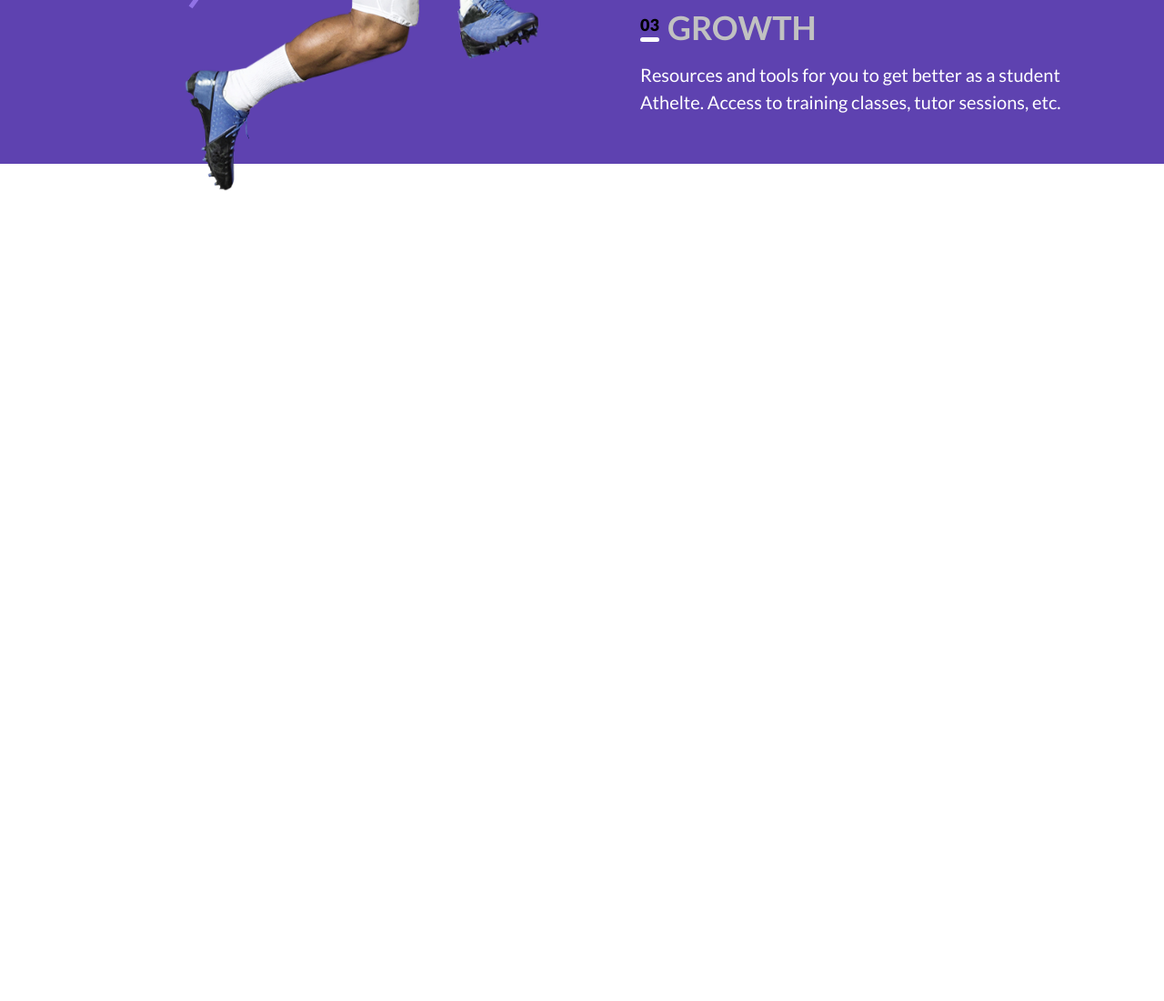
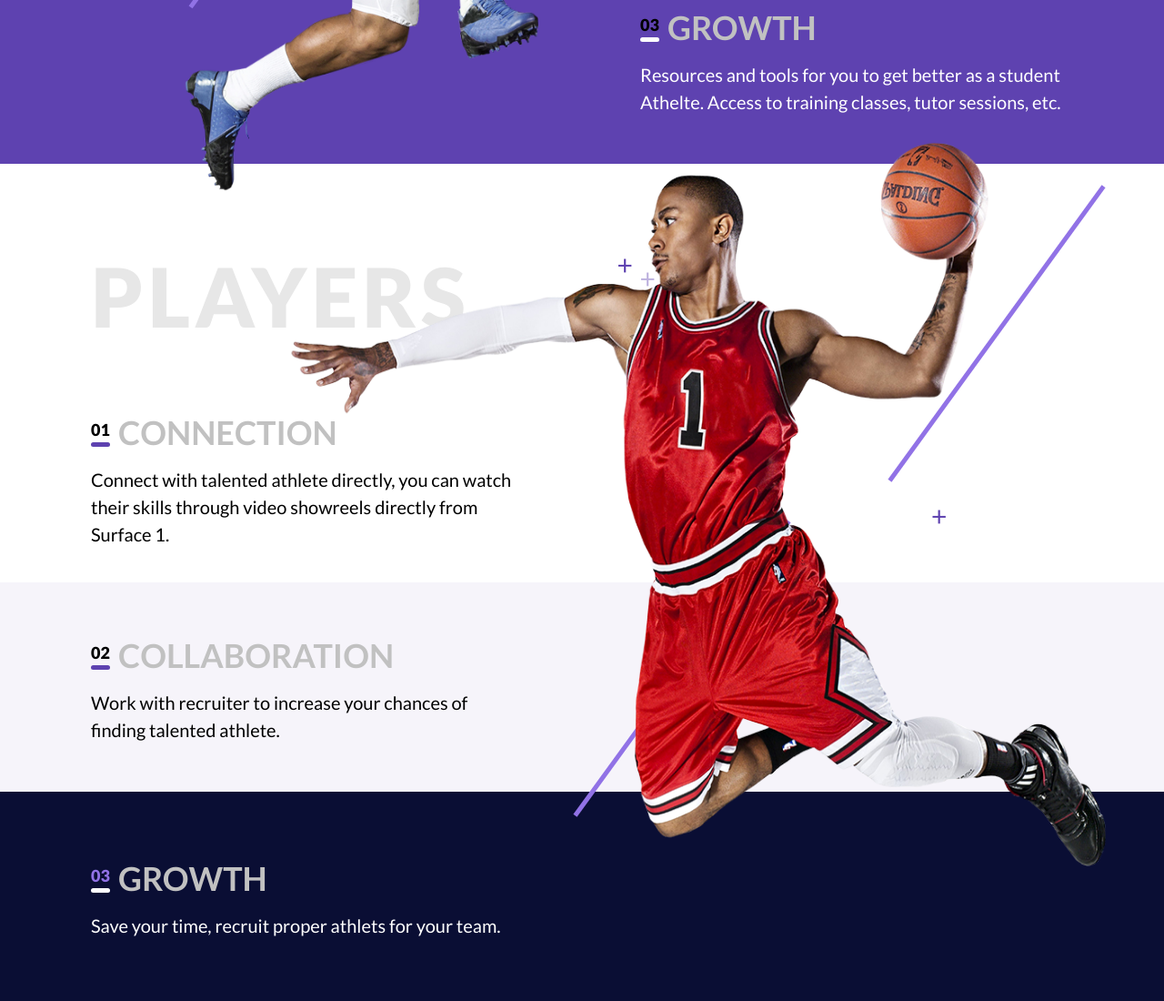
Before and after one commit to kimthanh932000/surface_landind_page, a website: page index.html in a window 1280 px wide. Shown: the part 1700-2800 px from the top of the page at 91% size. Before the commit the page ends 2030 px from the top, so only its background shows below. Drawn offline with Linux system fonts and the light colour scheme.

Commit message:
section-players

```diff
--- a/index.html
+++ b/index.html
@@ -50,12 +50,12 @@
 			</div>
 			<img class="section-img" src="img/footballer.png" alt="Footballer">
 			<div class="section-box">
-				<div class="section-sub">
+				<div class="section-sub position-right u-padding-right">
 					<h1 class="section__heading heading-primary">athlets</h1>
 				</div>
 			</div>
 			<div class="section-box section-box__background--white">
-				<div class="section-sub">
+				<div class="section-sub position-right u-padding-right">
 					<div class="heading-box u-margin-bottom">
 						<span class="heading-box__number heading-box__underline--violet">01</span>
 						<h3 class="heading-box__text">connection</h3>
@@ -68,7 +68,7 @@
 				</div>
 			</div>
 			<div class="section-box section-box__background--grey">
-				<div class="section-sub">
+				<div class="section-sub position-right u-padding-right">
 					<div class="heading-box u-margin-bottom">
 						<span class="heading-box__number heading-box__underline--violet">02</span>
 						<h3 class="heading-box__text">collaboration</h3>
@@ -83,7 +83,7 @@
 				</div>
 			</div>
 			<div class="section-box section-box__background--violet">
-				<div class="section-sub">
+				<div class="section-sub position-right u-padding-right">
 					<div class="heading-box u-margin-bottom">
 						<span class="heading-box__number heading-box__underline--white">03</span>
 						<h3 class="heading-box__text">growth</h3>
@@ -97,7 +97,62 @@
 				</div>
 			</div>
 		</section>
-		<section class="section-players"></section>
+		<section class="section-players">
+			<div class="slash slash-one"></div>
+			<div class="slash slash-two"></div>
+			<div class="plus-box plus-box-one">
+				<span class="plus-box__sign plus-box__sign--light">&#43;</span>
+				<span class="plus-box__sign plus-box__sign--dark">&#43;</span>
+			</div>
+			<div class="plus-box plus-box-two">
+				<span class="plus-box__sign plus-box__sign--dark">&#43;</span>
+			</div>
+			<img class="section-img" src="img/basketball-player.png" alt="Basketball Player">
+			<div class="section-box">
+				<div class="section-sub u-padding-left">
+					<h1 class="section__heading heading-primary">players</h1>
+				</div>
+			</div>
+			<div class="section-box section-box__background--white">
+				<div class="section-sub u-padding-left">
+					<div class="heading-box u-margin-bottom">
+						<span class="heading-box__number heading-box__underline--violet">01</span>
+						<h3 class="heading-box__text">connection</h3>
+					</div>
+					<div class="content-box">
+						<p class="content-box__content">
+							Connect with talented athlete directly, you can watch their skills through video showreels directly from Surface 1.
+						</p>
+					</div>
+				</div>
+			</div>
+			<div class="section-box section-box__background--grey">
+				<div class="section-sub u-padding-left">
+					<div class="heading-box u-margin-bottom">
+						<span class="heading-box__number heading-box__underline--violet">02</span>
+						<h3 class="heading-box__text">collaboration</h3>
+					</div>
+					<div class="section-sub__content-box">
+						<p class="content-box__content">
+							Work with recruiter to increase your chances of finding talented athlete.
+						</p>
+					</div>
+				</div>
+			</div>
+			<div class="section-box section-box__background--violet-dark">
+				<div class="section-sub u-padding-left">
+					<div class="heading-box u-margin-bottom">
+						<span class="heading-box__number heading-box__number-text--violet heading-box__underline--white">03</span>
+						<h3 class="heading-box__text">growth</h3>
+					</div>
+					<div class="section-sub__content-box">
+						<p class="content-box__content content-box__content--white">
+							Save your time, recruit proper athlets for your team.
+						</p>
+					</div>
+				</div>
+			</div>
+		</section>
 	</section>
 	<section class="section-two">
 		<section class="be-active"></section>
--- a/sass/abstracts/_mixins.scss
+++ b/sass/abstracts/_mixins.scss
@@ -20,14 +20,10 @@
 }
 
 @mixin slash($width, $top, $left, $color) {
-	height: .5rem;
 	width: $width;
 	background-color: $color;
-	transform: rotate(126deg);
-	position: absolute;
 	left: $left;
 	top: $top;
-	z-index: 1;
 }
 
 @mixin underline($color) {
--- a/sass/abstracts/_variables.scss
+++ b/sass/abstracts/_variables.scss
@@ -6,6 +6,7 @@ $color-violet: #614ea3;
 $color-violet-2: #5e42b0;
 $color-violet-light: #9172e6;
 $color-violet-dark: #171638;
+$color-violet-dark-2: #0a0e34;
 
 $color-grey: #f6f4fa;
 $color-grey-2: #e7e7e7;
--- a/sass/base/_utilities.scss
+++ b/sass/base/_utilities.scss
@@ -1,3 +1,11 @@
 .u-margin-bottom {
 	margin-bottom: 1rem;
 }
+
+.u-padding-left {
+	padding-left: 10rem;
+}
+
+.u-padding-right {
+	padding-right: 10rem;
+}
--- a/sass/components/_plus.scss
+++ b/sass/components/_plus.scss
@@ -1,7 +1,6 @@
 .plus-box{
 	position: absolute;
-	top: 20%;
-	left: 18%;
+	z-index: 1;
 
 	&__sign{
 		font-size: 3rem;
@@ -15,7 +14,5 @@
 
 	&__sign--dark{
 		position: absolute;
-		top: .8rem;
-		left: 2rem;
 	}
 }
--- /dev/null
+++ b/sass/components/_slash.scss
@@ -0,0 +1,6 @@
+.slash {
+	height: .5rem;
+	transform: rotate(126deg);
+	position: absolute;
+	z-index: 1;
+}
--- a/sass/main.scss
+++ b/sass/main.scss
@@ -9,6 +9,7 @@
 
 @import "components/buttons";
 @import "components/plus";
+@import "components/slash";
 
 @import "layout/header";
 
--- a/sass/pages/_home.scss
+++ b/sass/pages/_home.scss
@@ -1,10 +1,20 @@
 .section-one {
-	.slash{
+	.slash {
 		@include slash($width: 75rem, $top: 48%, $left: 4.3%, $color: $color-violet-light);
 	}
 
 	.section-athletes {
 		position: relative;
+
+		.plus-box {
+			top: 20%;
+			left: 18%;
+
+			&__sign--dark {
+				top: .8rem;
+				left: 2rem;
+			}
+		}
 
 		.section-img {
 			width: 58.7rem;
@@ -14,8 +24,45 @@
 			left: 11%;
 			z-index: 1;
 		}
+	}
 
-		.section-box{
+	.section-players {
+		position: relative;
+
+		.slash-one {
+			@include slash($width: 40rem, $top: 60%, $left: 43%, $color: $color-violet-light);
+		}
+
+		.slash-two {
+			@include slash($width: 40rem, $top: 20%, $left: 70%, $color: $color-violet-light);
+		}
+
+		.plus-box {
+			top: 10%;
+			left: 53%;
+
+			&__sign--light {
+				top: 1.5rem;
+				left: 2.5rem;
+			}
+		}
+
+		.plus-box-two {
+			top: 40%;
+			left: 80%;
+		}
+
+		.section-img {
+			width: 90rem;
+			height: 80rem;
+			position: absolute;
+			top: -3%;
+			right: 5%;
+			z-index: 1;
+		}
+	}
+
+	.section-box {
 		width: 100%;
 		height: 23rem;
 		position: relative;
@@ -30,16 +77,21 @@
 			background-color: $color-violet-2;
 		}
 
+		&__background--violet-dark {
+			background-color: $color-violet-dark-2;
+		}
+
+		.position-right {
+			right: 0;
+		}
+
 		.section-sub {
 			width: 45%;
-				float: right;
 			line-height: 1.5;
-				right: 0;
-				padding-right: 9rem;
 
 			@include verticalCenter;
 
-				.section__heading{
+			.section__heading {
 				padding-top: 6rem;
 				letter-spacing: .5rem;
 			}
@@ -53,13 +105,17 @@
 					font-weight: 900;
 
 					@include verticalCenter;
+
+					&-text--violet {
+						color: $color-violet-light;
+					}
 				}
 
-					&__underline--violet{
+				&__underline--violet {
 					@include underline($color: $color-violet-2);
 				}
 
-					&__underline--white{
+				&__underline--white {
 					@include underline($color: $color-white);
 				}
 
@@ -77,7 +133,7 @@
 				&__content {
 					font-size: 2rem;
 
-						&--white{
+					&--white {
 						color: $color-white;
 					}
 				}
@@ -85,4 +141,3 @@
 		}
 	}
 }
-}
```
Also changed, not shown: css/style.css, img/basketball-player.png (added). Lines whose indentation alone changed are shown as unchanged.
